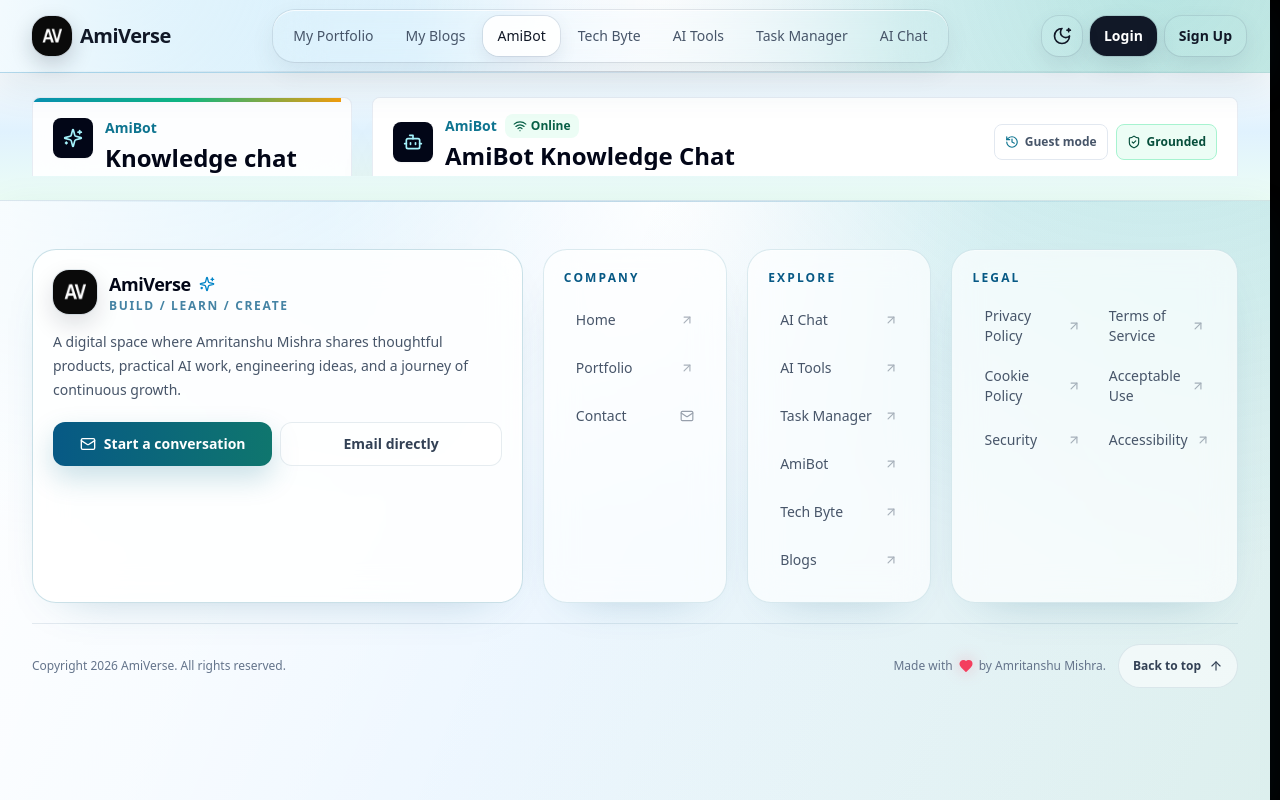
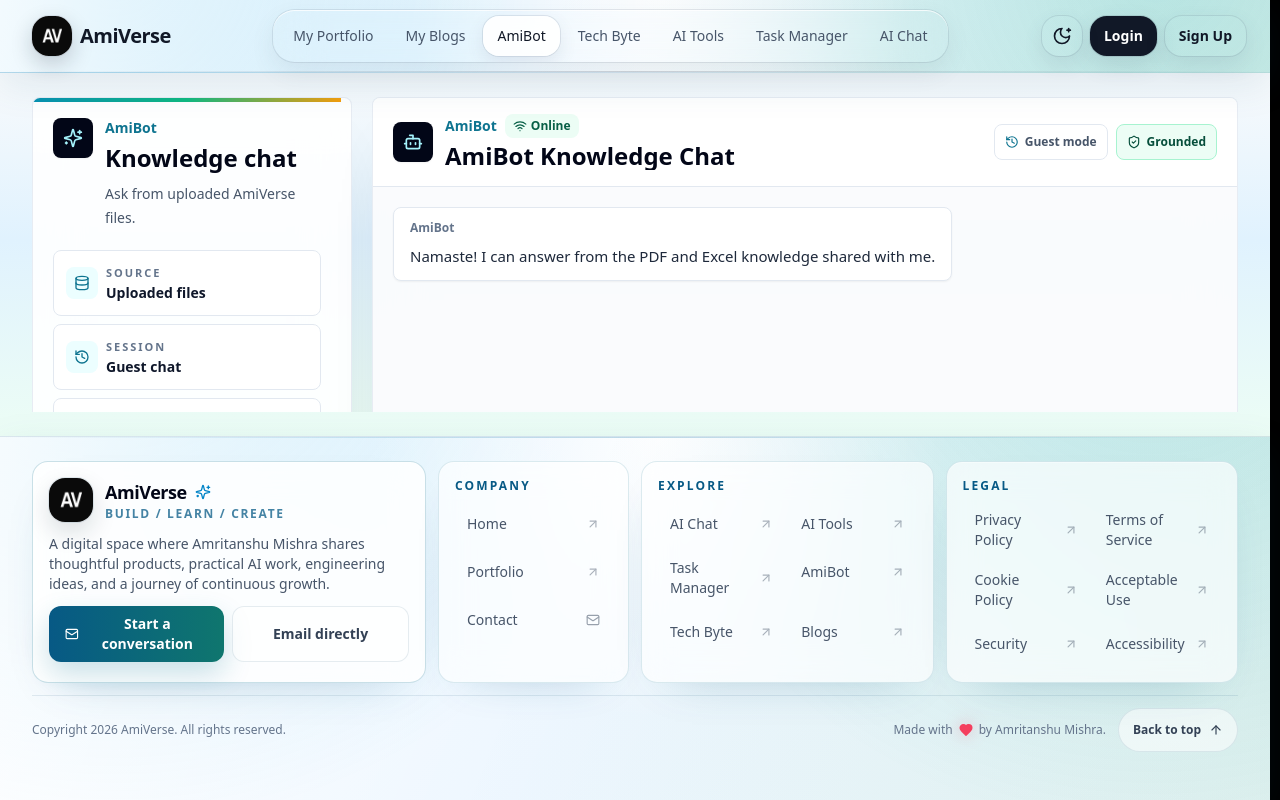
Before and after one commit to amritanshu99/amiwrites-UI, a React (Create React App) app: page /amibot in a window 1280 px wide. Built offline with nearby package versions, Linux system fonts and the light colour scheme.

Commit message:
Compact footer and blacken dark site chrome

```diff
--- a/src/components/Layout/Footer.jsx
+++ b/src/components/Layout/Footer.jsx
@@ -25,7 +25,7 @@ const companyLinks = [
   { label: "Portfolio", href: "/" },
 ];
 
-const panelClass = "amiverse-chrome-panel rounded-3xl p-4 sm:p-5";
+const panelClass = "amiverse-chrome-panel rounded-2xl p-3 sm:p-4";
 const sectionHeadingClass =
   "text-xs font-bold uppercase tracking-[0.18em] text-sky-800 dark:text-cyan-200";
 const footerLinkClass =
@@ -67,9 +67,9 @@ const Footer = () => {
         aria-hidden="true"
       />
 
-      <div className="relative mx-auto w-full max-w-7xl px-4 pb-[calc(7rem+env(safe-area-inset-bottom))] pt-8 sm:px-6 sm:pb-[calc(7.5rem+env(safe-area-inset-bottom))] sm:pt-10 lg:px-8 lg:pb-[calc(7rem+env(safe-area-inset-bottom))] lg:pt-12">
-        <div className="grid grid-cols-1 gap-4 sm:grid-cols-2 xl:grid-cols-12 xl:gap-5">
-          <section className={`${panelClass} amiverse-chrome-panel--strong sm:col-span-2 xl:col-span-5`}>
+      <div className="relative mx-auto w-full max-w-7xl px-4 pb-[calc(3.5rem+env(safe-area-inset-bottom))] pt-5 sm:px-6 sm:pb-[calc(3rem+env(safe-area-inset-bottom))] sm:pt-6 lg:px-8 lg:pt-6">
+        <div className="grid grid-cols-1 gap-3 sm:grid-cols-2 lg:grid-cols-12 lg:gap-3">
+          <section className={`${panelClass} amiverse-chrome-panel--strong sm:col-span-2 lg:col-span-4`}>
             <div className="flex items-center gap-3">
               <img
                 src="/icons/icon-96x96.png"
@@ -94,12 +94,12 @@ const Footer = () => {
               </div>
             </div>
 
-            <p className="mt-4 max-w-xl text-sm leading-6 text-slate-600 dark:text-slate-300">
+            <p className="mt-3 max-w-xl text-sm leading-5 text-slate-600 dark:text-slate-300">
               A digital space where Amritanshu Mishra shares thoughtful products,
               practical AI work, engineering ideas, and a journey of continuous growth.
             </p>
 
-            <div className="mt-5 flex flex-col gap-2 min-[380px]:flex-row">
+            <div className="mt-3 flex flex-col gap-2 min-[380px]:flex-row">
               <button
                 type="button"
                 onClick={handleContactClick}
@@ -117,9 +117,9 @@ const Footer = () => {
             </div>
           </section>
 
-          <nav aria-label="Company links" className={`${panelClass} xl:col-span-2`}>
+          <nav aria-label="Company links" className={`${panelClass} lg:col-span-2`}>
             <h3 className={sectionHeadingClass}>Company</h3>
-            <ul className="mt-3 space-y-1">
+            <ul className="mt-2 grid grid-cols-2 gap-1 min-[380px]:grid-cols-3 sm:grid-cols-1">
               {companyLinks.map((link) => (
                 <li key={link.label}>
                   <FooterLink {...link} onClick={scrollToTop} />
@@ -134,9 +134,9 @@ const Footer = () => {
             </ul>
           </nav>
 
-          <nav aria-label="Product links" className={`${panelClass} xl:col-span-2`}>
+          <nav aria-label="Product links" className={`${panelClass} lg:col-span-3`}>
             <h3 className={sectionHeadingClass}>Explore</h3>
-            <ul className="mt-3 grid grid-cols-2 gap-1 xl:grid-cols-1">
+            <ul className="mt-2 grid grid-cols-2 gap-1">
               {productLinks.map((link) => (
                 <li key={link.label}>
                   <FooterLink {...link} onClick={scrollToTop} />
@@ -145,9 +145,9 @@ const Footer = () => {
             </ul>
           </nav>
 
-          <nav aria-label="Legal links" className={`${panelClass} sm:col-span-2 xl:col-span-3`}>
+          <nav aria-label="Legal links" className={`${panelClass} sm:col-span-2 lg:col-span-3`}>
             <h3 className={sectionHeadingClass}>Legal</h3>
-            <ul className="mt-3 grid grid-cols-2 gap-1">
+            <ul className="mt-2 grid grid-cols-2 gap-1">
               {legalLinks.map((link) => (
                 <li key={link.label}>
                   <FooterLink {...link} onClick={scrollToTop} />
@@ -157,7 +157,7 @@ const Footer = () => {
           </nav>
         </div>
 
-        <div className="mt-5 flex flex-col gap-3 border-t border-sky-900/10 pt-5 text-xs text-slate-500 dark:border-cyan-100/10 dark:text-slate-400 sm:flex-row sm:items-center sm:justify-between">
+        <div className="mt-3 flex flex-col gap-2 border-t border-sky-900/10 pt-3 text-xs text-slate-500 dark:border-cyan-100/10 dark:text-slate-400 sm:flex-row sm:items-center sm:justify-between">
           <p>Copyright {new Date().getFullYear()} AmiVerse. All rights reserved.</p>
           <div className="flex flex-wrap items-center justify-between gap-3 sm:justify-end">
             <p className="inline-flex items-center gap-1.5">
--- a/src/components/Layout/Header.jsx
+++ b/src/components/Layout/Header.jsx
@@ -49,7 +49,7 @@ const applyDocumentTheme = (isDark, { notify = true } = {}) => {
   }
 
   const themeColor = document.querySelector('meta[name="theme-color"]');
-  themeColor?.setAttribute("content", isDark ? "#071827" : "#eef7ff");
+  themeColor?.setAttribute("content", isDark ? "#000000" : "#eef7ff");
 
   if (notify) {
     window.dispatchEvent(
@@ -385,7 +385,7 @@ export default function Header({ setLoading }) {
 
               {/* Right gradient fade */}
               {canScrollRight && (
-                <div className="pointer-events-none absolute right-0 top-0 h-full w-8 bg-gradient-to-l from-[#E2E8F0]/95 to-transparent dark:from-[#111827] z-10" />
+                <div className="pointer-events-none absolute right-0 top-0 h-full w-8 bg-gradient-to-l from-[#E2E8F0]/95 to-transparent dark:from-black z-10" />
               )}
 
               {/* Right nudge */}
--- a/src/index.css
+++ b/src/index.css
@@ -38,16 +38,13 @@
 html.dark {
   color-scheme: dark;
   --amiverse-chrome-bg:
-    radial-gradient(circle at 10% -45%, rgba(14, 165, 233, 0.2), transparent 44%),
-    radial-gradient(circle at 90% -42%, rgba(20, 184, 166, 0.15), transparent 42%),
-    linear-gradient(118deg, #020617 0%, #071827 48%, #06211f 100%);
+    linear-gradient(180deg, #050505 0%, #000 100%);
   --amiverse-chrome-glow:
-    linear-gradient(112deg, rgba(125, 211, 252, 0.055), transparent 42%, rgba(45, 212, 191, 0.045)),
-    radial-gradient(circle at 52% 0%, rgba(255, 255, 255, 0.055), transparent 38%);
-  --amiverse-chrome-panel: rgba(7, 24, 39, 0.72);
-  --amiverse-chrome-panel-strong: rgba(5, 19, 32, 0.9);
-  --amiverse-chrome-border: rgba(125, 211, 252, 0.13);
-  --amiverse-chrome-border-strong: rgba(94, 234, 212, 0.2);
+    radial-gradient(circle at 50% -45%, rgba(255, 255, 255, 0.07), transparent 42%);
+  --amiverse-chrome-panel: rgba(10, 10, 10, 0.88);
+  --amiverse-chrome-panel-strong: rgba(5, 5, 5, 0.96);
+  --amiverse-chrome-border: rgba(255, 255, 255, 0.11);
+  --amiverse-chrome-border-strong: rgba(255, 255, 255, 0.16);
   --amiverse-chrome-text: #f8fafc;
   --amiverse-chrome-muted: #b6c5d4;
   --amiverse-chrome-accent: #67e8f9;
@@ -63,7 +60,7 @@ html.dark {
 }
 
 .dark .amiverse-site-chrome {
-  background-color: #071827;
+  background-color: #000;
 }
 
 .amiverse-site-chrome-glow {
```
Also changed, not shown: 1 other file (tests, documents, lock files or other folders).
